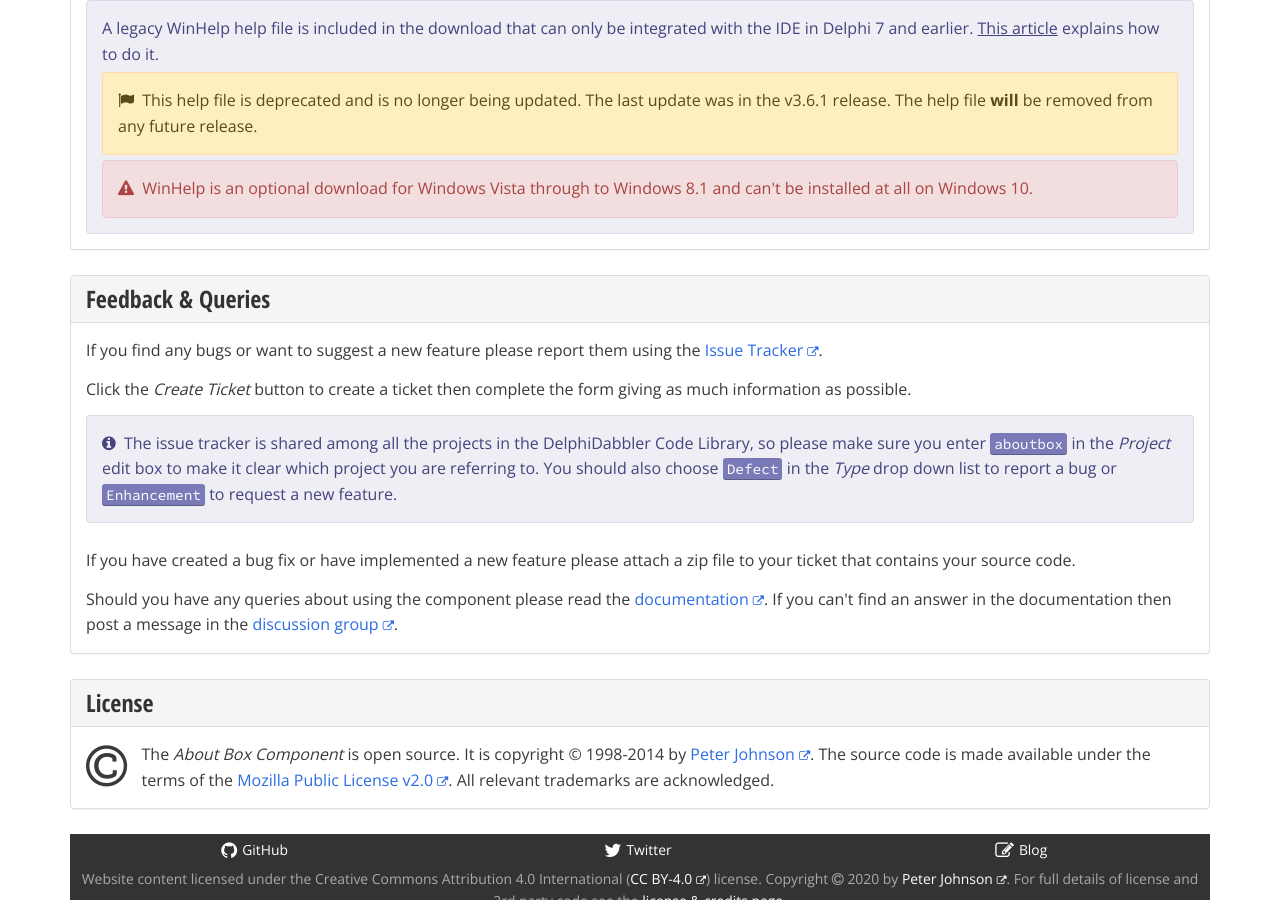
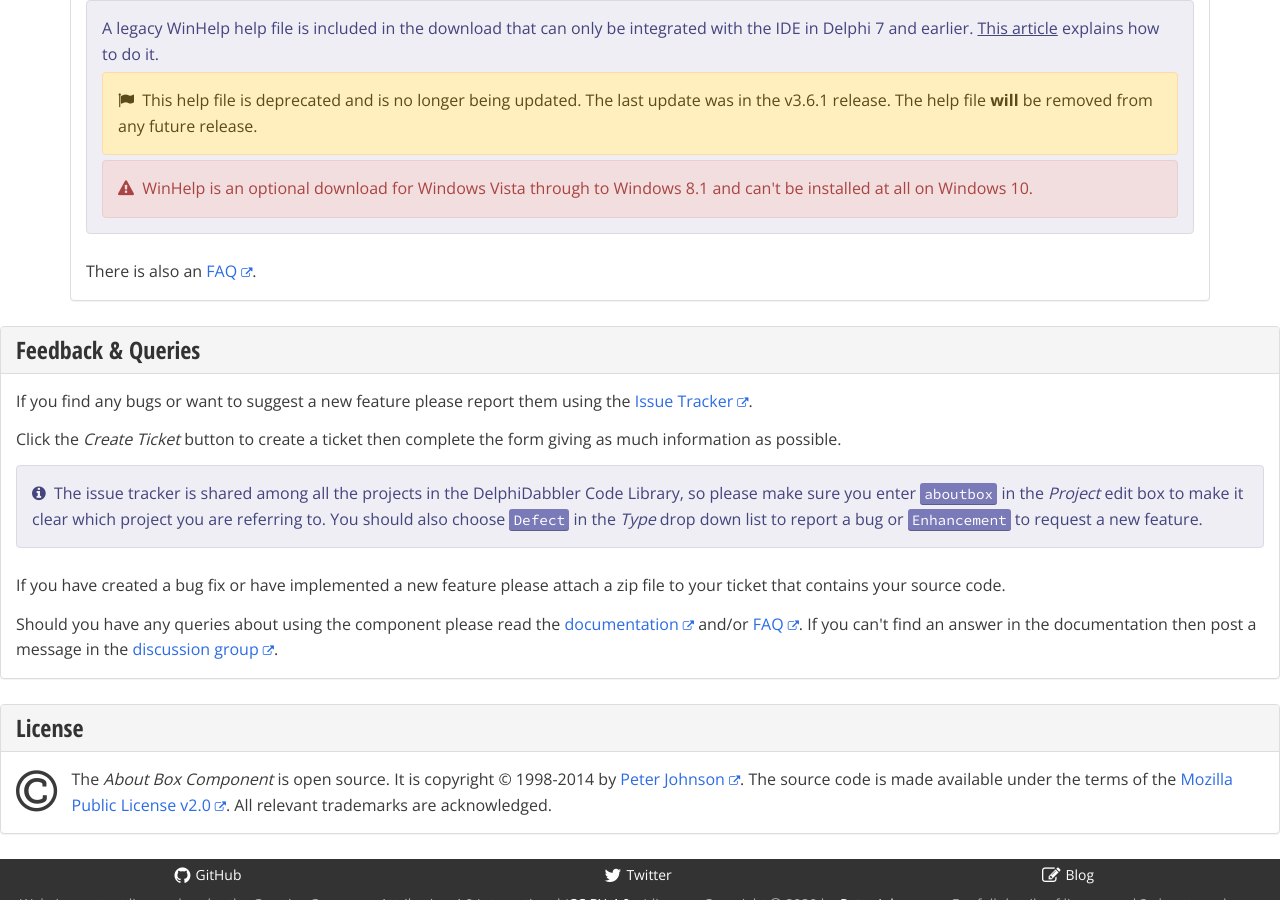
Before and after one commit to delphidabbler/delphidabbler.github.io, a Jekyll site: the page built from _software/aboutbox.html, in a window 1280 px wide and 900 px high, scrolled down 2553 px. Built offline with Jekyll 4.4.1, drawn with Linux system fonts in a browser that asks for light colours; nearby versions of some CDN libraries.

Commit message:
Add links to AboutBox FAQ
FAQ is on ddab-lib-docs GitHub project

```diff
--- a/_software/aboutbox.html
+++ b/_software/aboutbox.html
@@ -193,6 +193,10 @@ status: "current"
 				WinHelp is an optional download for Windows Vista through to Windows 8.1 and can't be installed at all on Windows 10.
 			</p>
     </div>
+    <p>
+      There is also an <a href="https://github.com/delphidabbler/ddab-lib-docs/blob/master/FAQs/AboutBoxComponent.md">FAQ</a>.
+    </p>
+  </div>
   </div>
 </section>
 
@@ -216,7 +220,7 @@ status: "current"
       If you have created a bug fix or have implemented a new feature please attach a zip file to your ticket that contains your source code.
     </p>
     <p>
-      Should you have any queries about using the component please read the <a href="https://github.com/delphidabbler/ddab-lib-docs/blob/master/Docs/AboutBoxComponent.md">documentation</a>. If you can't find an answer in the documentation then post a message in the <a href="https://sourceforge.net/p/ddablib/discussion/">discussion group</a>.
+      Should you have any queries about using the component please read the <a href="https://github.com/delphidabbler/ddab-lib-docs/blob/master/Docs/AboutBoxComponent.md">documentation</a> and/or <a href="https://github.com/delphidabbler/ddab-lib-docs/blob/master/FAQs/AboutBoxComponent.md">FAQ</a>. If you can't find an answer in the documentation then post a message in the <a href="https://sourceforge.net/p/ddablib/discussion/">discussion group</a>.
     </p>
   </div>
 </section>
```
